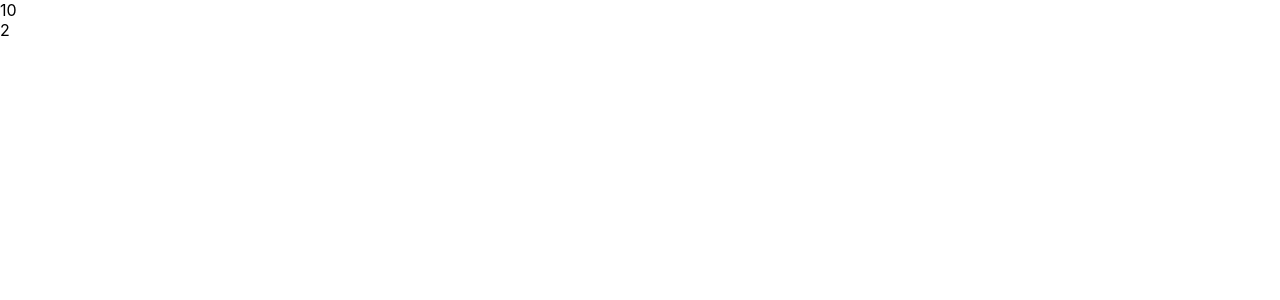
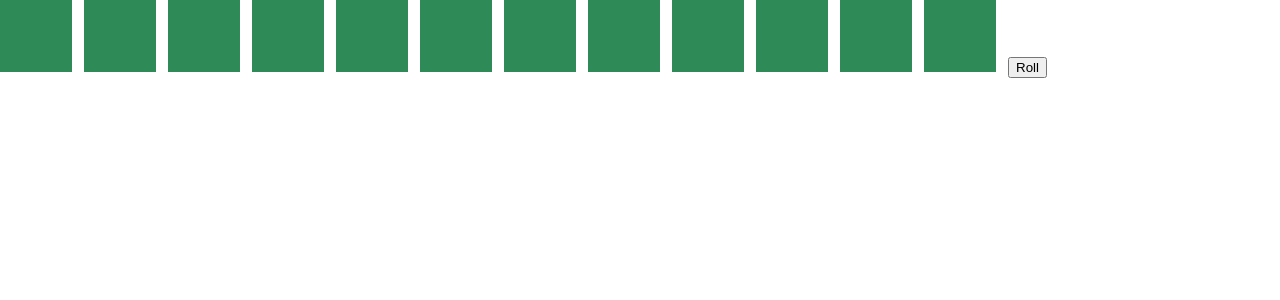
Before and after one commit to riomonet/disco, a React (Create React App) app: page / in a window 1280 px wide. Shown: the top 300 px of the page. Built offline with nearby package versions, Linux system fonts and the light colour scheme.

Commit message:
add Die.css

```diff
--- a/src/App.js
+++ b/src/App.js
@@ -11,7 +11,7 @@ import Dice from './Dice'
 function App() {
     return (
 	   <div className="App" >
-	    <Dice numDice={2}/>
+	    <Dice numDice={12}/>
 	    </div>
     );
 }
--- a/src/Dice.js
+++ b/src/Dice.js
@@ -1,21 +1,22 @@
-import React from 'react'
-
+import React, {useState} from 'react'
+import Die from './Die';
 
 const Dice = ({numDice = 6, title= 'Main Game' , maxVal = 20 }) => {
 
-    const dice = [];
-    for (let i = 0; i < numDice; i++){
-	const num = Math.floor(Math.random() * maxVal) + 1
-	dice.push(num)
-}
+    const [numbers, setNumbers] = useState(Array.from({length: numDice}));
+
+
+    const rollDice = () => {
+	setNumbers(numbers => numbers.map(n =>  Math.floor(Math.random() * maxVal) + 1))
+    }
 
     return (
 	<div>
-	    { dice.map(num => <div> {num} </div>) }
+	    { numbers.map( num => <Die val={num} /> )}
+	    <button onClick={ rollDice } > Roll </button>
 	</div>
     )
+}
 
 
-}
-
 export default Dice
--- /dev/null
+++ b/src/Die.css
@@ -0,0 +1,14 @@
+.Die {
+    background-color: seagreen;
+    border-radius: 0%;
+    color: white;
+    display: inline-block;
+    width: 3em;
+    height: 2.25em;
+    padding-top: 0.75em;
+    text-align: center;
+    margin-right: 0.5em;
+    font-weight: bold;
+    font-size: 1.5em;
+
+}
--- a/src/Die.js
+++ b/src/Die.js
@@ -1 +1,13 @@
 import React from 'react'
+import './Die.css'
+
+const Die = ({val}) => {
+
+    return (
+	<div className="Die">
+	    {val}
+	</div>
+    )
+}
+
+export default Die
```
